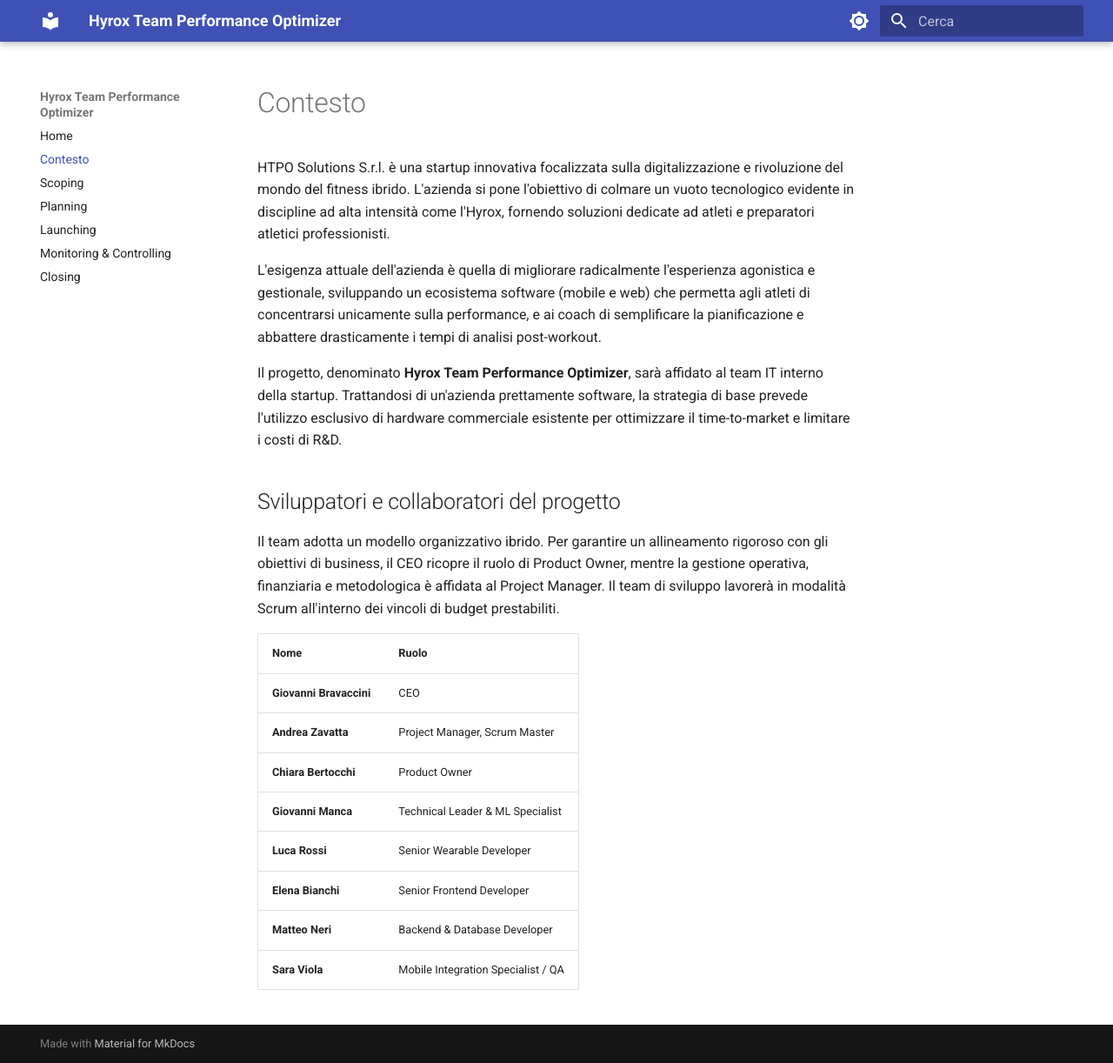
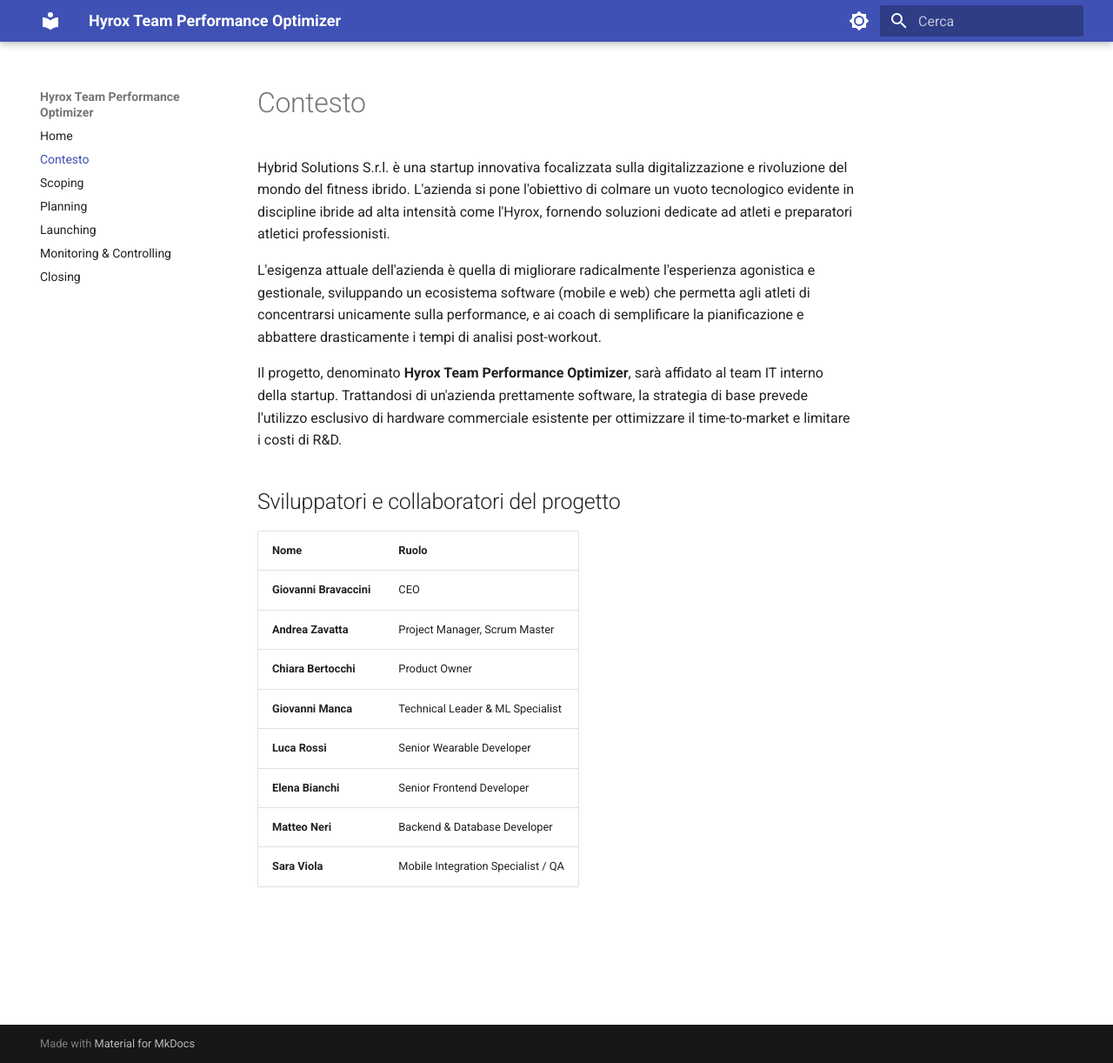
Before and after one commit to AndreaZavatta/Hyrox-Training-PM, an MkDocs documentation site: the page built from docs/0-Contesto/0-contesto.md, in a window 1280 px wide and 1222 px high. Shown: the whole window at 87% size. Built offline with MkDocs 1.6.1 and Material for MkDocs 9.7.7, drawn with Linux system fonts in a browser that asks for light colours.

Commit message:
fix contesto

```diff
--- a/docs/0-Contesto/0-contesto.md
+++ b/docs/0-Contesto/0-contesto.md
@@ -5,15 +5,13 @@
 
 # Contesto
 
-HTPO Solutions S.r.l. è una startup innovativa focalizzata sulla digitalizzazione e rivoluzione del mondo del fitness ibrido. L'azienda si pone l'obiettivo di colmare un vuoto tecnologico evidente in discipline ad alta intensità come l'Hyrox, fornendo soluzioni dedicate ad atleti e preparatori atletici professionisti.
+Hybrid Solutions S.r.l. è una startup innovativa focalizzata sulla digitalizzazione e rivoluzione del mondo del fitness ibrido. L'azienda si pone l'obiettivo di colmare un vuoto tecnologico evidente in discipline ibride ad alta intensità come l'Hyrox, fornendo soluzioni dedicate ad atleti e preparatori atletici professionisti.
 
 L'esigenza attuale dell'azienda è quella di migliorare radicalmente l'esperienza agonistica e gestionale, sviluppando un ecosistema software (mobile e web) che permetta agli atleti di concentrarsi unicamente sulla performance, e ai coach di semplificare la pianificazione e abbattere drasticamente i tempi di analisi post-workout.
 
 Il progetto, denominato **Hyrox Team Performance Optimizer**, sarà affidato al team IT interno della startup. Trattandosi di un'azienda prettamente software, la strategia di base prevede l'utilizzo esclusivo di hardware commerciale esistente per ottimizzare il time-to-market e limitare i costi di R&D.
 
 ## Sviluppatori e collaboratori del progetto
-
-Il team adotta un modello organizzativo ibrido. Per garantire un allineamento rigoroso con gli obiettivi di business, il CEO ricopre il ruolo di Product Owner, mentre la gestione operativa, finanziaria e metodologica è affidata al Project Manager. Il team di sviluppo lavorerà in modalità Scrum all'interno dei vincoli di budget prestabiliti.
 
 | Nome | Ruolo |
 | :--- | :--- |
```
